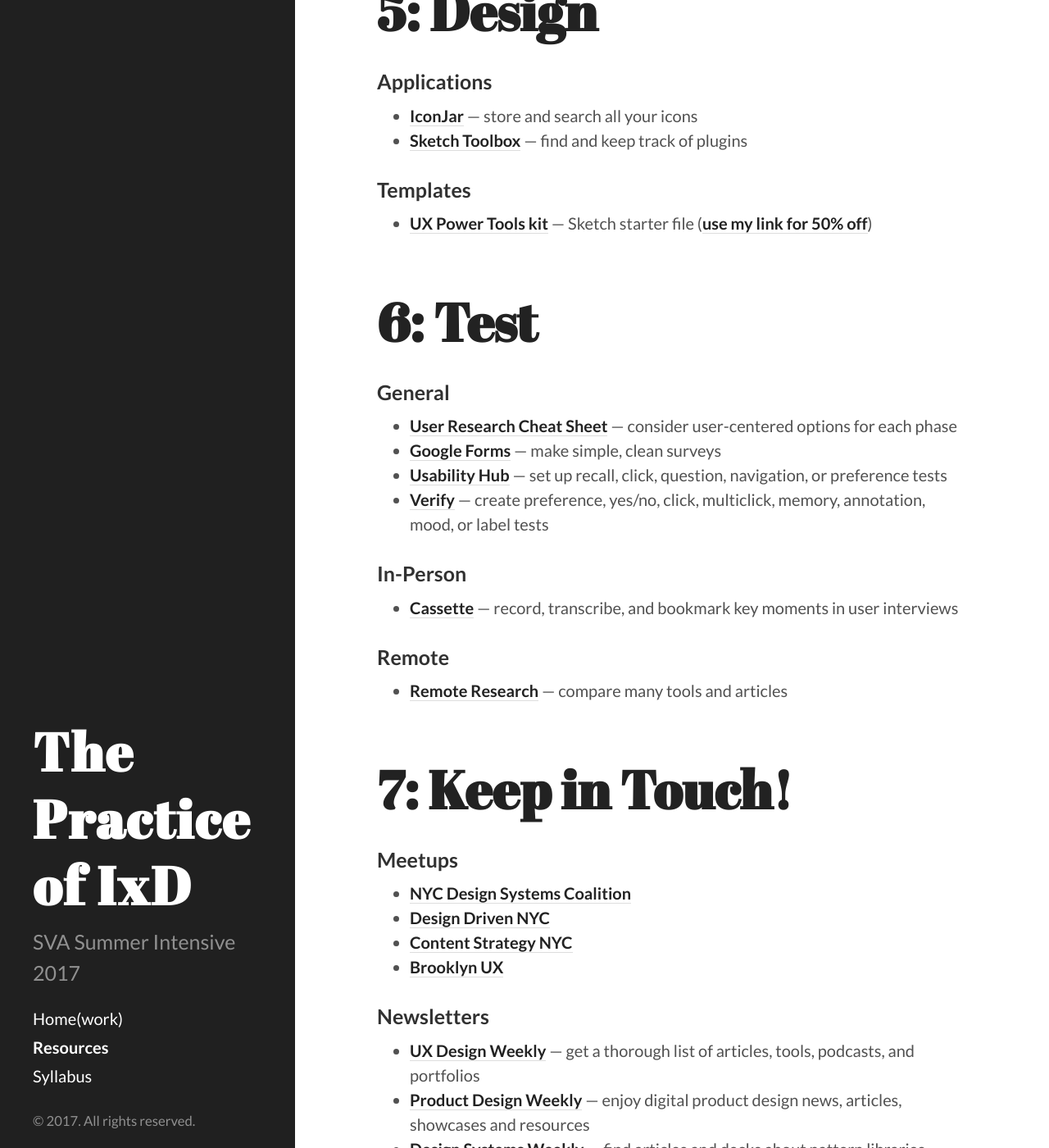
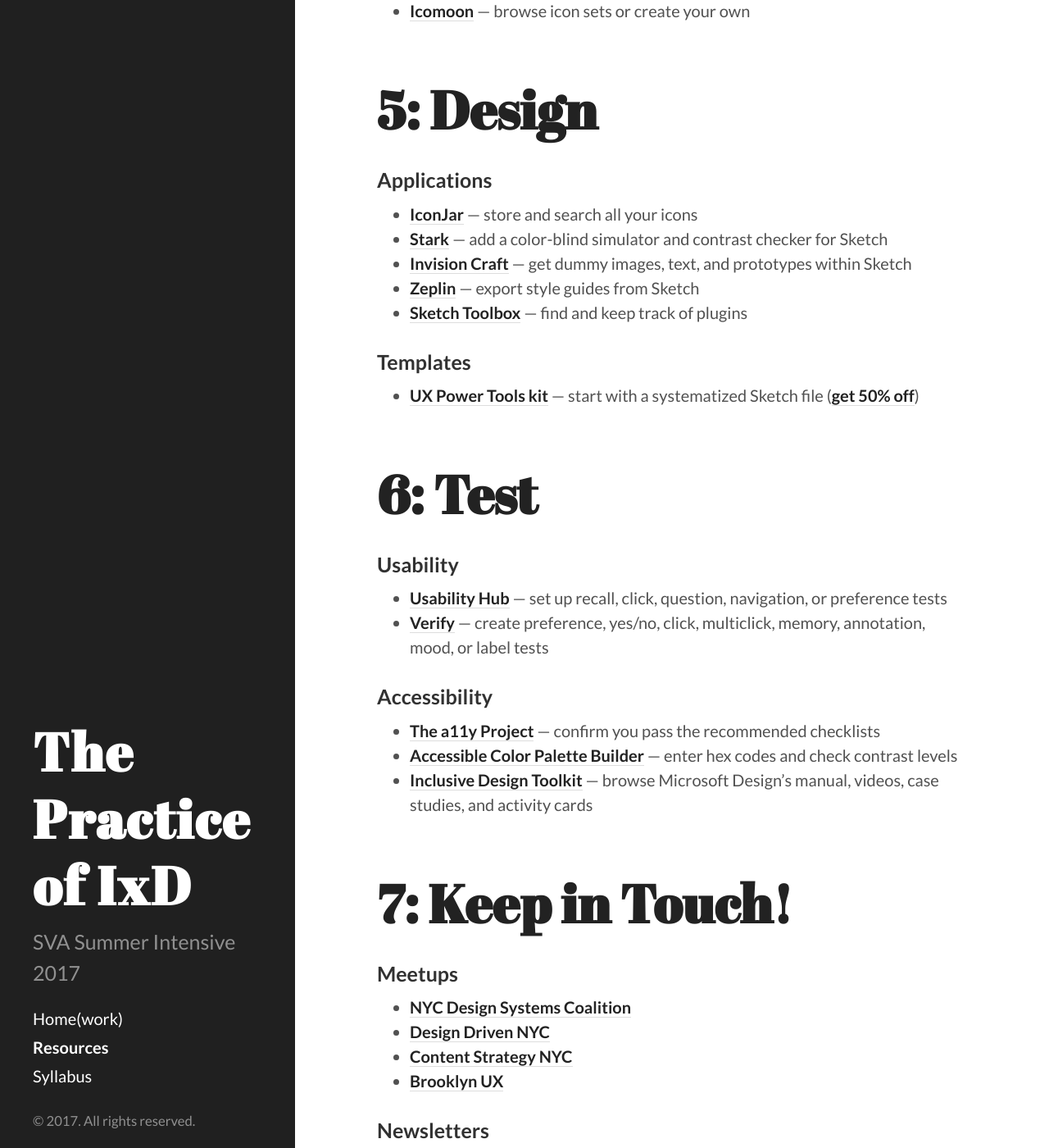
Before and after one commit to energy7/practiceixd, a Jekyll site: the page built from resources.md, in a window 1280 px wide and 1400 px high, scrolled down 2902 px. Shown: the whole window at 82% size. Built offline with Jekyll 4.4.1, drawn with Linux system fonts in a browser that asks for light colours; some of the changed text lies outside the part shown.

Commit message:
add a11y resources

```diff
--- a/resources.md
+++ b/resources.md
@@ -62,16 +62,20 @@
 
 ###### 3: Plan
 
-### Activities
+### Research
 
+* [User Research Cheat Sheet](https://www.nngroup.com/articles/ux-research-cheat-sheet/?ref=uxdesignweekly) — consider user-centered work for each phase
 * [UX Cards](http://nform.com/cards/) — get exercises to do with your team or client
+* [Remote Research](http://remoteresear.ch/tools) — compare many tools and articles
+* [Google Forms](https://www.google.com/forms/about/) — make simple, clean surveys
+* [Cassette](http://www.cassette.design/) — record, transcribe, and bookmark key moments in user interviews
 
 ### Content
 
 * [Tiny Content Framework](https://gist.github.com/nicoleslaw/2155621) — find lots of questions and outlines
+* [Gather Content](https://gathercontent.com/) — keep track of who owes you what
 * [Coggle](https://coggle.it/?lang=en-US) — make mind maps that people actually like to look at
 * [UX Wireflows kit](https://ui8.net/products/ux-kits-ui-wireflows) — start mapping flows quickly and clearly
-* [Gather Content](https://gathercontent.com/) — keep track of who owes you what
 
 
 ###### 4: Find
@@ -97,30 +101,28 @@
 ### Applications
 
 * [IconJar](https://geticonjar.com/) — store and search all your icons
+* [Stark](http://www.getstark.co/) — add a color-blind simulator and contrast checker for Sketch
+* [Invision Craft](https://www.invisionapp.com/craft) — get dummy images, text, and prototypes within Sketch
+* [Zeplin](https://zeplin.io/) — export style guides from Sketch
 * [Sketch Toolbox](http://sketchtoolbox.com/) — find and keep track of plugins
 
 
 ### Templates
-* [UX Power Tools kit](https://www.uxpower.tools/) — Sketch starter file ([use my link for 50% off](https://gum.co/uxpt-bundle/skillshare-heinz))
+* [UX Power Tools kit](https://www.uxpower.tools/) — start with a systematized Sketch file ([get 50% off](https://gum.co/uxpt-bundle/skillshare-heinz))
 
 
 ###### 6: Test
 
-### General
+### Usability
 
-* [User Research Cheat Sheet](https://www.nngroup.com/articles/ux-research-cheat-sheet/?ref=uxdesignweekly) — consider user-centered options for each phase
-* [Google Forms](https://www.google.com/forms/about/) — make simple, clean surveys
 * [Usability Hub](https://usabilityhub.com/) — set up recall, click, question, navigation, or preference tests
 * [Verify](http://verifyapp.com/) — create preference, yes/no, click, multiclick, memory, annotation, mood, or label tests
 
-### In-Person
+### Accessibility
 
-* [Cassette](http://www.cassette.design/) — record, transcribe, and bookmark key moments in user interviews
-
-### Remote
-
-* [Remote Research](http://remoteresear.ch/tools) — compare many tools and articles
-
+* [The a11y Project](http://a11yproject.com) — confirm you pass the recommended checklists
+* [Accessible Color Palette Builder](https://toolness.github.io/accessible-color-matrix/) — enter hex codes and check contrast levels
+* [Inclusive Design Toolkit](https://www.microsoft.com/en-us/design/inclusive) — browse Microsoft Design's manual, videos, case studies, and activity cards
 
 
 ###### 7: Keep in Touch!
```
Also changed, not shown: _posts/2017-06-04-get-ready.markdown (line endings or trailing spaces), 5 other files.
